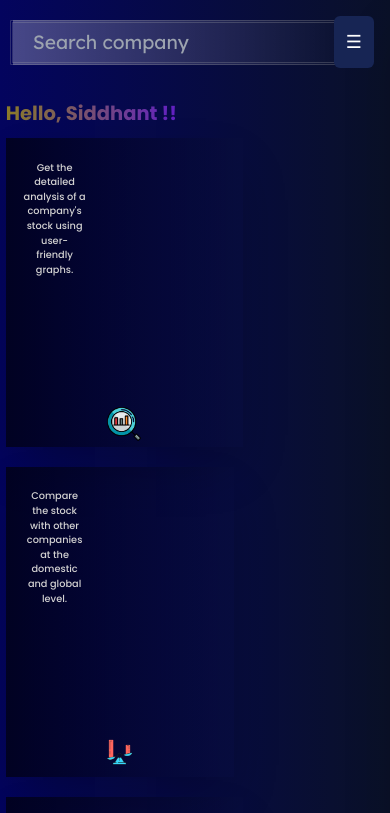
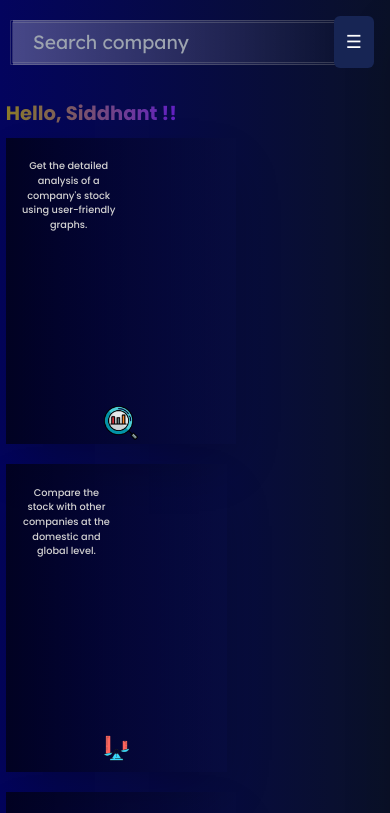
Before and after one commit to Siddhant-Baranwal/stocking, a React (Vite) app: page /dashboard in a window 390 px wide. Shown: the top 813 px of the page. Built offline with nearby package versions, Linux system fonts and the light colour scheme; no server answers; sample sign-in values are in the browser's storage; a web font is replaced by a local one.

Commit message:
fixed responsiveness

```diff
--- a/src/components/dashboard/History.jsx
+++ b/src/components/dashboard/History.jsx
@@ -89,7 +89,7 @@ const History = () => {
       </button>
 
       <div
-        className={`fixed top-0 right-0 h-screen bg-gradient-to-r from-[#010204] to-[#010204c6] text-white w-[60vw] sm:w-[35vw] lg:w-[25vw] p-4 shadow-2xl transition-transform duration-300 ease-in-out ${
+        className={`fixed top-0 right-0 h-screen bg-gradient-to-r from-[#000000] to-[#0003099c] text-white w-[60vw] sm:w-[35vw] lg:w-[25vw] p-4 shadow-2xl transition-transform duration-300 ease-in-out ${
           showSidebar ? "translate-x-0" : "translate-x-full"
         } lg:translate-x-0 flex flex-col`}
       >
--- a/src/index.css
+++ b/src/index.css
@@ -89,7 +89,7 @@
   display: inline-block;
   background: linear-gradient(to right, rgba(0, 0, 0, 0.637), transparent);
   margin: 15px;
-  padding: 1.5vw;
+  padding: 1.2vw 0.7vw;
   font-family: 'poppins';
   font-weight: 500;
   height: auto;
@@ -97,8 +97,9 @@
 }
 
 .card-text {
-  font-size: 1.4vw;
+  font-size: 1.8vw;
   margin: 10px 0;
+  text-align: center;
 }
 
 
@@ -151,8 +152,11 @@
 }
 
 @media (max-width: 480px) {
+
   .card-text {
     font-size: 3vw;
+    text-align: center;
+    min-width: 50%;
   }
 
   .card img {
```
